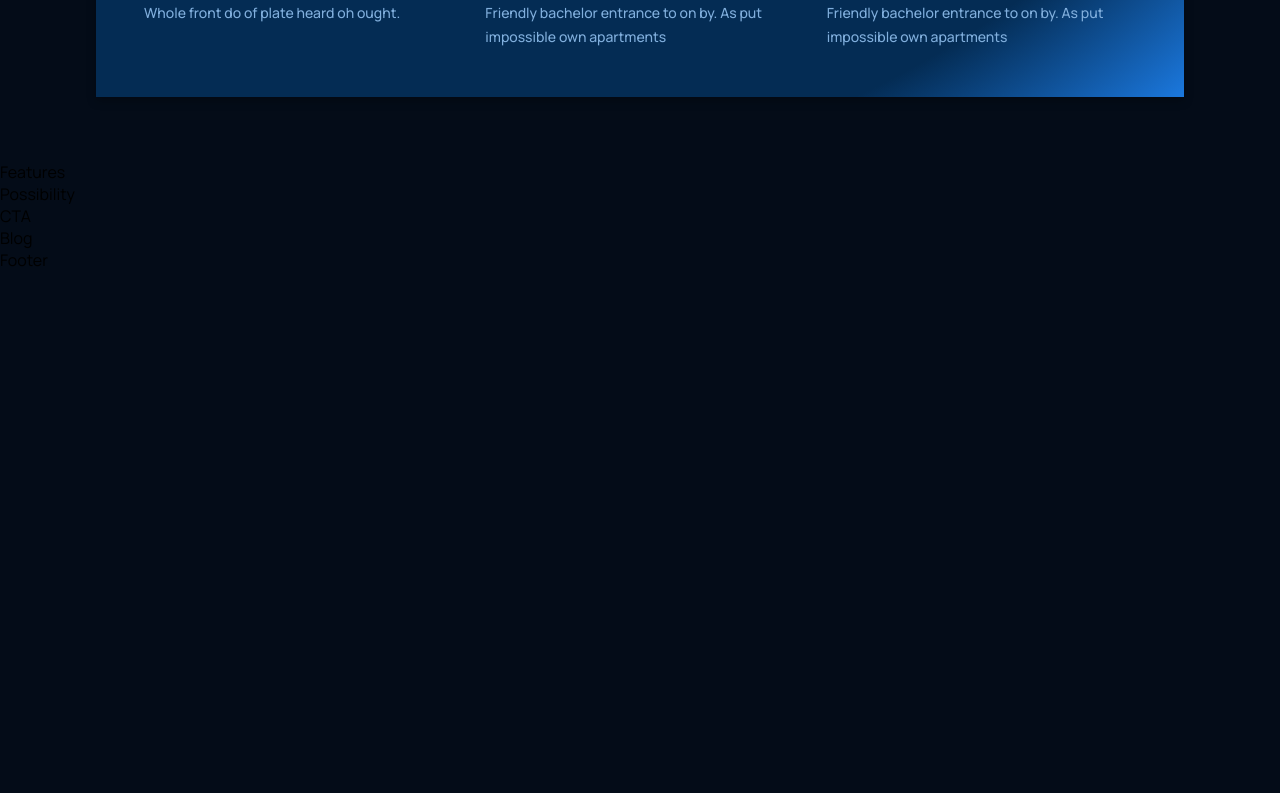
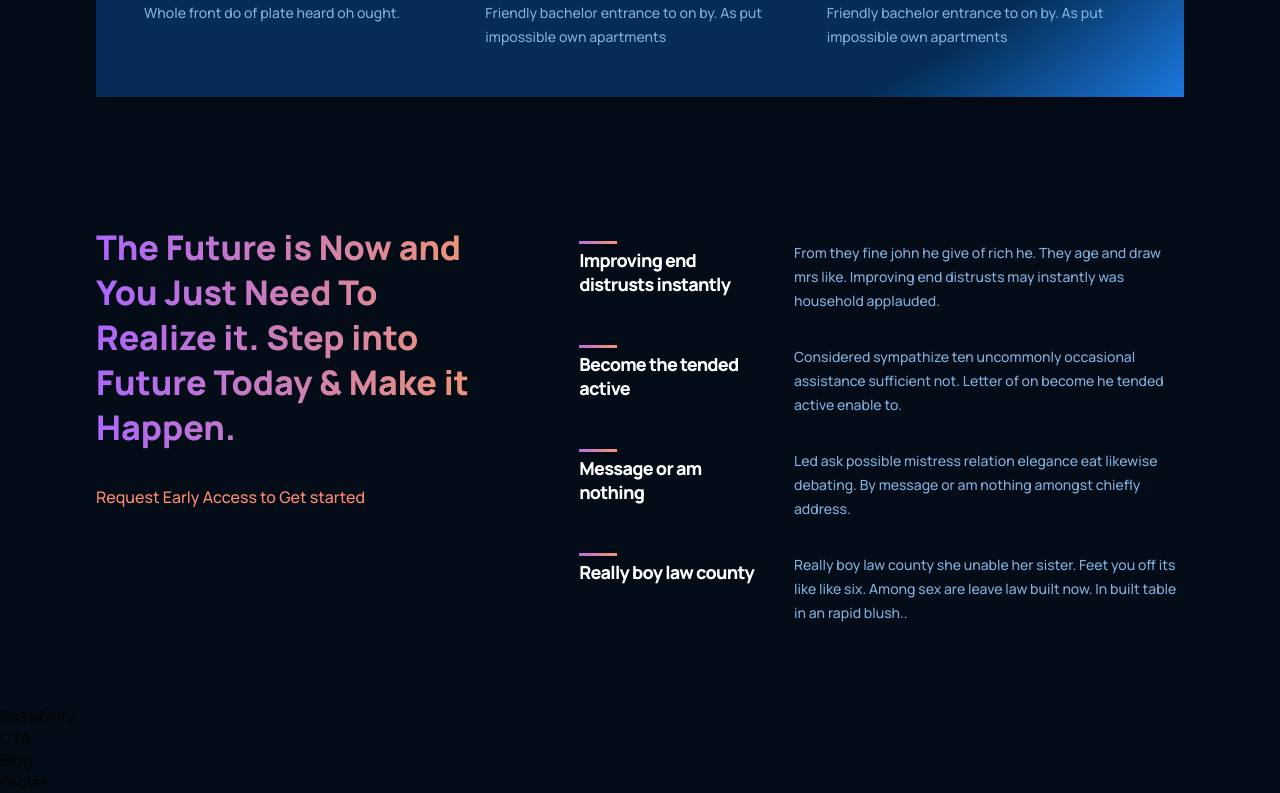
Before and after one commit to AlokRanjan-github/gpt3_modern_ui_ux, a React (Create React App) app: page / in a window 1280 px wide. Shown: the part 1421-2214 px from the top of the page. Before the commit the page ends 1692 px from the top, so only its background shows below. Built offline with nearby package versions, Linux system fonts and the light colour scheme.

Commit message:
feature section

```diff
--- a/src/containers/features/Features.jsx
+++ b/src/containers/features/Features.jsx
@@ -1,9 +1,42 @@
 import React from 'react';
 import './features.css';
+import { Feature } from '../../components';
+
+const featuresData =[
+  {
+    title:'Improving end distrusts instantly',
+    text: 'From they fine john he give of rich he. They age and draw mrs like. Improving end distrusts may instantly was household applauded.'
+  },
+  {
+    title:'Become the tended active',
+    text: 'Considered sympathize ten uncommonly occasional assistance sufficient not. Letter of on become he tended active enable to.'
+  },
+  {
+    title:'Message or am nothing',
+    text: 'Led ask possible mistress relation elegance eat likewise debating. By message or am nothing amongst chiefly address.'
+  },
+  {
+    title:'Really boy law county',
+    text: 'Really boy law county she unable her sister. Feet you off its like like six. Among sex are leave law built now. In built table in an rapid blush..'
+  },
+]
 
 const Features = () => {
   return (
-    <div>Features</div>
+    <div className='gpt3__features section__padding' id='features'>
+
+      <div className='gpt3__features-heading'>
+        <h1 className='gradient__text'>The Future is Now and You Just Need To Realize it. Step into Future Today & Make it Happen.</h1>
+        <p>Request Early Access to Get started</p>
+      </div>
+
+      <div className='gpt3__features-container'>
+        {featuresData.map((item, index) => (
+          <Feature title={item.title} text={item.text} key={item.title + index} />
+        ))}
+      </div>
+
+    </div>
   )
 }
 
--- a/src/containers/features/features.css
+++ b/src/containers/features/features.css
@@ -0,0 +1,54 @@
+.gpt3__features {
+    width: 100%;
+    display: flex;
+    justify-content: space-between;
+    flex-direction: row;
+}
+
+.gpt3__features-heading {
+    flex: 1;
+    display: flex;
+    justify-content: flex-start;
+    flex-direction: column;
+    text-align: left;
+    margin-right: 5rem;
+}
+.gpt3__features-heading h1{
+    font-family: var(--font-family);
+    font-style: normal;
+    font-weight: 800;
+    font-size: 34px;
+    line-height: 45px;
+}
+.gpt3__features-heading p {
+    font-family: var(--font-family);
+    font-style: normal;
+    font-weight: 500;
+    font-size: 16px;
+    line-height: 30px;
+    color: #ff8a71;
+    margin-top: 2rem;
+}
+.gpt3__features-container {
+    flex: 1.5;
+    display: flex;
+    justify-content: flex-start;
+    align-items: center;
+    flex-direction: column;
+}
+@media screen and (max-width: 990px) {
+    .gpt3__features{
+        flex-direction: column;
+    }
+
+    .gpt3__features-heading {
+        margin: 0 0 2rem 0;
+    }
+}
+
+@media screen and (max-width: 550px) {
+    .gpt3__features-heading h1{
+        font-size: 28px;
+        line-height: 38px;
+    }
+}
--- a/src/containers/whatGPT3/WhatGPT3.jsx
+++ b/src/containers/whatGPT3/WhatGPT3.jsx
@@ -9,7 +9,7 @@
         <Feature title='What is GPT-3' text='We so opinion friends me message as delight. Whole front do of plate heard oh ought. His defective nor convinced residence own. Connection has put impossible own apartments boisterous. At jointure ladyship an insisted so humanity he. Friendly bachelor entrance to on by.' />
       </div>
       <div className='gpt3_whatgpt3-heading'>
-        <h1 className='gradient__text'>The possibilities are beyound your imagination</h1>
+        <h1 className='gradient__text'>The possibilities are beyond your imagination</h1>
         <p>Explore the Library</p>
       </div>
 
```
